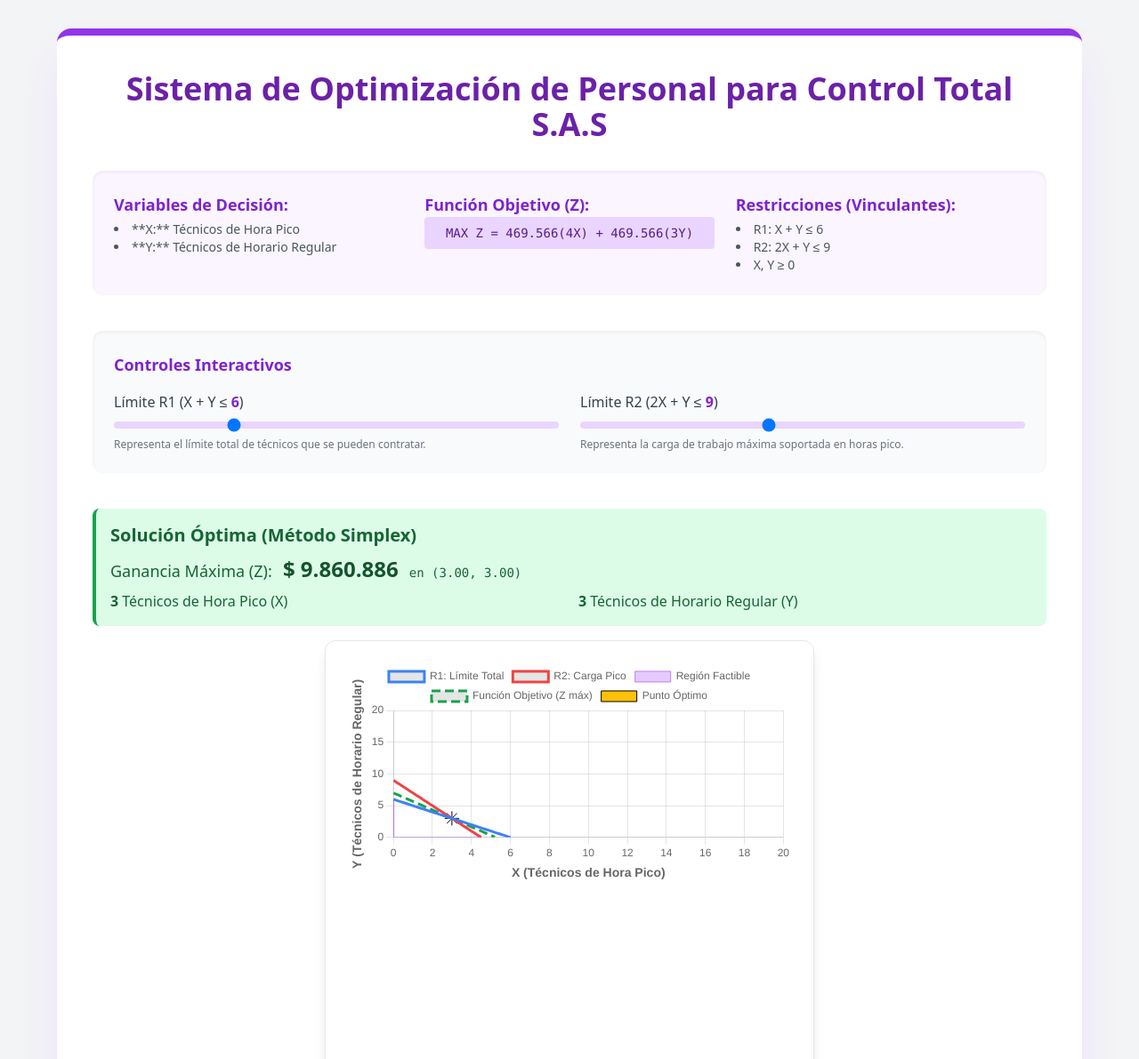
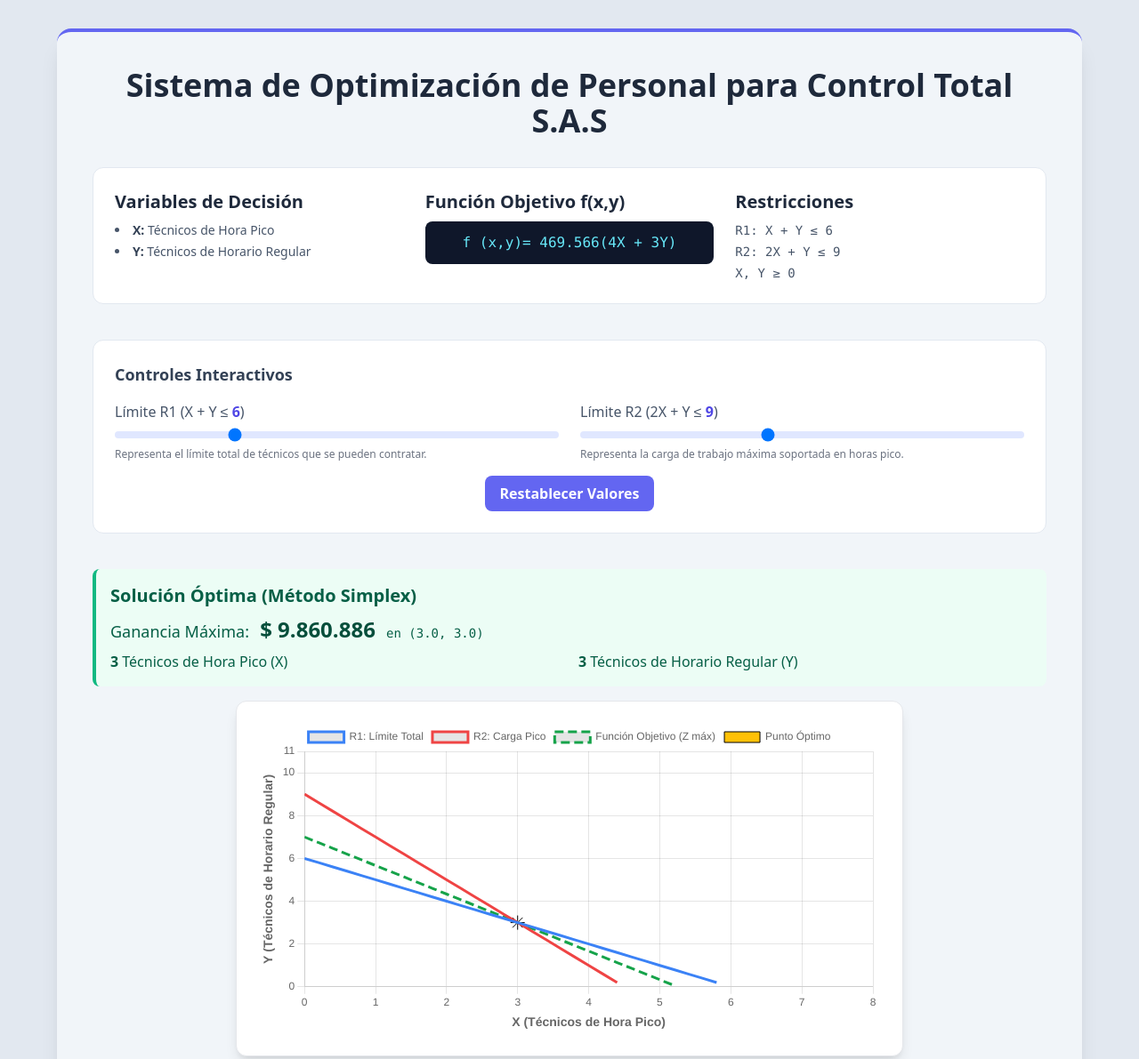
Before and after one commit to VoctorX/Algebra, a plain HTML site: page index.html in a window 1280 px wide. Shown: the top 1191 px of the page at 89% size. Drawn offline with nearby package versions, Linux system fonts and the light colour scheme.

Commit message:
Add files via upload

```diff
--- a/index.html
+++ b/index.html
@@ -13,34 +13,33 @@
         /* ESTABILIZACIÓN: Fuerza la relación de aspecto 1:1 para el gráfico */
         #chart-container {
             width: 100%;
-            max-width: 550px;
-            aspect-ratio: 1 / 1;
+            max-width: 750px;
             margin: 0 auto;
         }
     </style>
 </head>
-<body class="bg-gray-100 p-4 md:p-8 font-sans">
+<body class="bg-slate-200 p-4 md:p-8 font-sans">
 
-    <div class="max-w-6xl mx-auto bg-white shadow-2xl shadow-purple-200 rounded-2xl p-6 md:p-10 border-t-8 border-purple-600">
-        <h1 class="text-3xl md:text-4xl font-extrabold text-purple-800 text-center mb-8">Sistema de Optimización de Personal para Control Total S.A.S</h1>
+    <div class="max-w-6xl mx-auto bg-slate-100 shadow-xl rounded-2xl p-6 md:p-10 border-t-4 border-indigo-500">
+        <h1 class="text-3xl md:text-4xl font-bold text-slate-800 text-center mb-8">Sistema de Optimización de Personal para Control Total S.A.S</h1>
 
         <!-- Resumen del Modelo Implementado -->
-        <div class="bg-purple-50 p-6 rounded-xl shadow-inner mb-10">
+        <div class="bg-white border border-slate-200 rounded-xl p-6 mb-10">
             <div class="grid grid-cols-1 md:grid-cols-3 gap-6 text-sm">
                 <div>
-                    <h3 class="font-semibold text-lg text-purple-700">Variables de Decisión:</h3>
-                    <ul class="list-disc list-inside mt-1 text-gray-600">
-                        <li>**X:** Técnicos de Hora Pico</li>
-                        <li>**Y:** Técnicos de Horario Regular</li>
+                    <h3 class="font-bold text-xl text-slate-800">Variables de Decisión</h3>
+                    <ul class="list-disc list-inside mt-2 text-slate-600 space-y-1">
+                        <li><span class="font-semibold text-slate-700">X:</span> Técnicos de Hora Pico</li>
+                        <li><span class="font-semibold text-slate-700">Y:</span> Técnicos de Horario Regular</li>
                     </ul>
                 </div>
                 <div>
-                    <h3 class="font-semibold text-lg text-purple-700">Función Objetivo (Z):</h3>
-                    <p class="bg-purple-200 text-purple-900 p-2 rounded font-mono text-center">MAX Z = 469.566(4X) + 469.566(3Y)</p>
+                    <h3 class="font-bold text-xl text-slate-800">Función Objetivo f(x,y)</h3>
+                    <p class="bg-slate-900 text-cyan-300 p-3 mt-2 rounded-lg font-mono text-center text-base">f (x,y)= 469.566(4X + 3Y)</p>
                 </div>
                 <div>
-                    <h3 class="font-semibold text-lg text-purple-700">Restricciones (Vinculantes):</h3>
-                    <ul class="list-disc list-inside mt-1 text-gray-600">
+                    <h3 class="font-bold text-xl text-slate-800">Restricciones</h3>
+                    <ul class="mt-2 text-slate-600 space-y-1 font-mono">
                         <li id="restriction1Text">R1: X + Y ≤ 6</li>
                         <li id="restriction2Text">R2: 2X + Y ≤ 9</li>
                         <li>X, Y ≥ 0</li>
@@ -50,24 +49,27 @@
         </div>
 
         <!-- Controles Interactivos -->
-        <div class="bg-gray-50 p-6 rounded-xl shadow-inner mb-10">
-            <h3 class="font-semibold text-lg text-purple-700 mb-4">Controles Interactivos</h3>
+        <div class="bg-white p-6 rounded-xl border border-slate-200 mb-10">
+            <h3 class="font-semibold text-lg text-slate-700 mb-4">Controles Interactivos</h3>
             <div class="grid grid-cols-1 md:grid-cols-2 gap-6">
                 <div>
-                    <label for="r1Slider" class="block text-gray-700 font-medium">Límite R1 (X + Y ≤ <span id="r1Value" class="font-bold text-purple-700">6</span>)</label>
-                    <input id="r1Slider" type="range" min="1" max="20" value="6" class="w-full h-2 bg-purple-200 rounded-lg appearance-none cursor-pointer">
+                    <label for="r1Slider" class="block text-slate-600 font-medium">Límite R1 (X + Y ≤ <span id="r1Value" class="font-bold text-indigo-600">6</span>)</label>
+                    <input id="r1Slider" type="range" min="1" max="20" value="6" class="w-full h-2 bg-indigo-100 rounded-lg appearance-none cursor-pointer">
                     <p id="r1Context" class="text-xs text-gray-500 mt-1">Representa el límite total de técnicos que se pueden contratar.</p>
                 </div>
                 <div>
-                    <label for="r2Slider" class="block text-gray-700 font-medium">Límite R2 (2X + Y ≤ <span id="r2Value" class="font-bold text-purple-700">9</span>)</label>
-                    <input id="r2Slider" type="range" min="1" max="20" value="9" class="w-full h-2 bg-purple-200 rounded-lg appearance-none cursor-pointer">
+                    <label for="r2Slider" class="block text-slate-600 font-medium">Límite R2 (2X + Y ≤ <span id="r2Value" class="font-bold text-indigo-600">9</span>)</label>
+                    <input id="r2Slider" type="range" min="1" max="20" value="9" class="w-full h-2 bg-indigo-100 rounded-lg appearance-none cursor-pointer">
                     <p id="r2Context" class="text-xs text-gray-500 mt-1">Representa la carga de trabajo máxima soportada en horas pico.</p>
                 </div>
+            </div>
+            <div class="text-center mt-4">
+                <button id="resetButton" class="bg-indigo-500 hover:bg-indigo-600 text-white font-bold py-2 px-4 rounded-lg transition-colors">Restablecer Valores</button>
             </div>
         </div>
 
         <!-- Panel de Resultados -->
-        <div class="bg-green-100 border-l-4 border-green-600 text-green-800 p-4 rounded-lg mb-4" role="alert">
+        <div class="bg-emerald-50 border-l-4 border-emerald-500 text-emerald-800 p-4 rounded-lg mb-4" role="alert">
             <p class="font-bold text-xl">Solución Óptima (Método Simplex)</p>
             <div id="resultadoTexto" class="mt-2 grid grid-cols-1 md:grid-cols-2 gap-x-4 gap-y-2">
                 <!-- El contenido se inyectará aquí desde JavaScript -->
@@ -81,43 +83,33 @@
     </div>
 
     <script>
-        let simplexChartInstance = null; // Variable global para la instancia del gráfico
+        let simplexChartInstance = null; // Almacena la instancia del gráfico para su posterior manipulación.
 
-        // CONSTANTES DEL MODELO
+        // Definición de las constantes fundamentales del modelo de negocio.
         const C_BASE = 469566;
         const C_X_REL = 4;
         const C_Y_REL = 3;
 
-        // Función para calcular intersección (ahora recibe los límites)
+        // Esta función calcula el punto de intersección entre las dos rectas de restricción.
         function calcularInterseccion(r1Limit, r2Limit) {
             const x = r2Limit - r1Limit;
             const y = 2 * r1Limit - r2Limit;
             return { x, y };
         }
 
+        // Esta función verifica si un punto (x, y) cumple con todas las restricciones del problema.
         function esPuntoFactible(x, y, r1Limit, r2Limit) {
             return (
-                x >= 0 && y >= 0 &&           // No negatividad
-                x + y <= r1Limit &&          // R1
-                2*x + y <= r2Limit           // R2
+                x >= 0 && y >= 0 &&           // Se asegura que las variables de decisión no sean negativas.
+                x + y <= r1Limit &&          // Valida el cumplimiento de la primera restricción.
+                2*x + y <= r2Limit           // Valida el cumplimiento de la segunda restricción.
             );
         }
 
-        // Función para evaluar Z en un punto
-        function evaluarZ(x, y) {
-            return C_BASE * (C_X_REL * x + C_Y_REL * y);
-        }
-
-        /**
-         * Resuelve un problema de programación lineal usando el Método Simplex.
-         * Asume un problema de maximización con restricciones <=.
-         * @returns {{x: number, y: number, z: number}} El punto óptimo y el valor máximo de Z.
-         */
+        // Implementación del Método Simplex para resolver el problema de programación lineal.
         function solveWithSimplex(r1Limit, r2Limit) {
-            // 1. Configurar el Tableau Simplex Inicial
-            // Z - (C_X_REL*C_BASE)X - (C_Y_REL*C_BASE)Y = 0
-            // X + Y + s1 = r1Limit
-            // 2X + Y + s2 = r2Limit
+            // Paso 1: Se configura la matriz inicial, conocida como Tableau Simplex,
+            // convirtiendo las inecuaciones en ecuaciones con variables de holgura (s1, s2).
             let tableau = [
                 // Z,  X,                Y,                s1, s2, Solución
                 [1, -(C_X_REL * C_BASE), -(C_Y_REL * C_BASE), 0,  0,  0],        // Fila Z (Función Objetivo)
@@ -125,23 +117,23 @@
                 [0, 2,                1,                0,  1,  r2Limit]  // Fila s2 (Restricción 2)
             ];
 
-            const MAX_ITERATIONS = 10; // Para evitar bucles infinitos
+            const MAX_ITERATIONS = 10; // Se establece un límite de iteraciones para prevenir bucles infinitos.
             for (let iter = 0; iter < MAX_ITERATIONS; iter++) {
-                // 2. Encontrar la columna pivote (el más negativo en la fila Z)
+                // Paso 2: Se busca la columna pivote, que corresponde al valor más negativo en la fila Z.
                 const zRow = tableau[0];
                 let pivotColIndex = -1;
                 let minZValue = 0;
-                for (let j = 1; j < zRow.length - 1; j++) { // Ignorar Z y Solución
+                for (let j = 1; j < zRow.length - 1; j++) { // Se examinan solo las columnas de las variables de decisión.
                     if (zRow[j] < minZValue) {
                         minZValue = zRow[j];
                         pivotColIndex = j;
                     }
                 }
 
-                // 3. Si no hay negativos, hemos llegado a la solución óptima
+                // Paso 3: Si no existen valores negativos en la fila Z, se ha alcanzado la solución óptima.
                 if (pivotColIndex === -1) break;
 
-                // 4. Encontrar la fila pivote (menor ratio positivo)
+                // Paso 4: Se determina la fila pivote calculando el ratio entre la solución y la columna pivote.
                 let pivotRowIndex = -1;
                 let minRatio = Infinity;
                 for (let i = 1; i < tableau.length; i++) {
@@ -155,13 +147,13 @@
                     }
                 }
 
-                // 5. Realizar el pivoteo
+                // Paso 5: Se realizan las operaciones de fila para pivotar sobre el elemento seleccionado.
                 const pivotElement = tableau[pivotRowIndex][pivotColIndex];
-                // Normalizar la fila pivote
+                // Se normaliza la fila pivote dividiéndola por el elemento pivote.
                 for (let j = 0; j < tableau[pivotRowIndex].length; j++) {
                     tableau[pivotRowIndex][j] /= pivotElement;
                 }
-                // Hacer ceros en las otras filas de la columna pivote
+                // Se convierten los demás elementos de la columna pivote en cero mediante operaciones de fila.
                 for (let i = 0; i < tableau.length; i++) {
                     if (i !== pivotRowIndex) {
                         const factor = tableau[i][pivotColIndex];
@@ -175,11 +167,7 @@
             return extractSolutionFromTableau(tableau);
         }
 
-        /**
-         * Extrae los valores de las variables de decisión del tableau final.
-         * @param {number[][]} tableau - El tableau Simplex final.
-         * @returns {{x: number, y: number, z: number}} La solución.
-         */
+        // Procesa el tableau final para identificar los valores de las variables en la solución óptima.
         function extractSolutionFromTableau(tableau) {
             const numRows = tableau.length;
             const numCols = tableau[0].length;
@@ -187,7 +175,7 @@
             let solution = { x: 0, y: 0, z: tableau[0][solutionColIndex] };
 
             // Las variables de decisión son X (col 1) y Y (col 2)
-            for (let j = 1; j <= 2; j++) { // j=1 para X, j=2 para Y
+            for (let j = 1; j <= 2; j++) {
                 let isBasic = false;
                 let pivotRow = -1;
                 let oneCount = 0;
@@ -202,7 +190,7 @@
                     }
                 }
 
-                if (oneCount === 1 && zeroCount === numRows - 2) { // Es una variable básica
+                if (oneCount === 1 && zeroCount === numRows - 2) { // Si la columna es una variable básica, se extrae su valor.
                     if (j === 1) solution.x = tableau[pivotRow][solutionColIndex];
                     if (j === 2) solution.y = tableau[pivotRow][solutionColIndex];
                 }
@@ -210,71 +198,67 @@
             return solution;
         }
 
+        // Esta función actualiza el panel de resultados con la solución encontrada.
+        function mostrarResultados(x, y, z) {
+            document.getElementById('resultadoTexto').innerHTML = `
+                <div class="col-span-2">
+                    <span class="text-lg">Ganancia Máxima:</span>
+                    <span class="font-bold text-2xl text-emerald-900 ml-2">${formatCurrency(z)}</span>
+                    <span class="font-mono text-sm ml-2">en (${x.toFixed(1)}, ${y.toFixed(1)})</span>
+                </div>
+                <div><span class="font-semibold">${x.toFixed(0)}</span> Técnicos de Hora Pico (X)</div>
+                <div><span class="font-semibold">${y.toFixed(0)}</span> Técnicos de Horario Regular (Y)</div>
+            `;
+        }
+
+
+        // Esta función formatea un número como moneda colombiana (COP).
         function formatCurrency(value) {
             return new Intl.NumberFormat('es-CO', { style: 'currency', currency: 'COP', minimumFractionDigits: 0 }).format(value);
         }
 
+        // Implementación de la técnica "Debounce" para optimizar el rendimiento de los sliders.
+        function debounce(func, delay) {
+            let timeout;
+            return function(...args) {
+                const context = this;
+                clearTimeout(timeout);
+                timeout = setTimeout(() => func.apply(context, args), delay);
+            };
+        }
+
+        // Se crea una versión "debounced" de la función de análisis para evitar ejecuciones excesivas.
+        const debouncedUpdate = debounce(updateAnalysis, 250); // El cálculo se ejecuta 250ms después de que el usuario deja de interactuar.
+
+        // Función principal que se ejecuta para actualizar todo el análisis y la visualización.
         function updateAnalysis() {
             const r1Limit = parseFloat(document.getElementById('r1Slider').value);
             const r2Limit = parseFloat(document.getElementById('r2Slider').value);
 
-            // Actualizar etiquetas de los sliders
+            // Se actualizan las etiquetas de la interfaz con los valores actuales de los sliders.
             document.getElementById('r1Value').textContent = r1Limit;
             document.getElementById('r2Value').textContent = r2Limit;
 
-            // Actualizar texto de las restricciones en el resumen
+            // Se actualiza dinámicamente el texto de las restricciones en el resumen del modelo.
             document.getElementById('restriction1Text').textContent = `R1: X + Y ≤ ${r1Limit}`;
             document.getElementById('restriction2Text').textContent = `R2: 2X + Y ≤ ${r2Limit}`;
 
-            // --- CÁLCULO DE VÉRTICES Y ÓPTIMO ---
-            const puntoCruce = calcularInterseccion(r1Limit, r2Limit);
-
-            const vertices = [
-                {x: 0, y: 0},
-                {x: r2Limit / 2, y: 0},
-                puntoCruce,
-                {x: 0, y: r1Limit}
-            ].filter(p => esPuntoFactible(p.x, p.y, r1Limit, r2Limit)); // Filtrar solo los vértices válidos
-
-            const solucionSimplex = solveWithSimplex(r1Limit, r2Limit);
-            const xOptimo = solucionSimplex.x;
-            const yOptimo = solucionSimplex.y;
-            const valorOptimo = solucionSimplex.z;
-
-            document.getElementById('resultadoTexto').innerHTML = `
-                <div class="col-span-2">
-                    <span class="text-lg">Ganancia Máxima (Z):</span>
-                    <span class="font-bold text-2xl text-green-900 ml-2">${formatCurrency(valorOptimo)}</span>
-                    <span class="font-mono text-sm ml-2">en (${xOptimo.toFixed(2)}, ${yOptimo.toFixed(2)})</span>
-                </div>
-                <div><span class="font-semibold">${xOptimo.toFixed(0)}</span> Técnicos de Hora Pico (X)</div>
-                <div><span class="font-semibold">${yOptimo.toFixed(0)}</span> Técnicos de Horario Regular (Y)</div>
-            `;
-
-            const valorRelativoOptimo = C_X_REL * xOptimo + C_Y_REL * yOptimo;
-
-            // --- PREPARACIÓN DE DATOS PARA EL GRÁFICO ---
-            const MAX_AXIS = 20;
+            // Se preparan los datos necesarios para la construcción del gráfico.
+            const maxX = Math.max(r1Limit, r2Limit / 2) + 2; // Límite dinámico para el eje X
+            const maxY = Math.max(r1Limit, r2Limit) + 2;     // Límite dinámico para el eje Y
             const r1Points = [], r2Points = [], foLinePoints = [];
 
-            for(let x = 0; x <= MAX_AXIS; x += 0.1) {
+            // Se generan los puntos para las líneas de restricción.
+            for(let x = 0; x <= maxX; x += 0.2) { // Iterar hasta el máximo de X
                 let y1 = r1Limit - x;
                 if (y1 >= 0) r1Points.push({x: x, y: y1});
 
                 let y2 = r2Limit - 2 * x;
                 if (y2 >= 0) r2Points.push({x: x, y: y2});
-
-                let y_fo = (valorRelativoOptimo - C_X_REL * x) / C_Y_REL;
-                if (y_fo >= 0) foLinePoints.push({x: x, y: y_fo});
             }
 
-            // --- CREACIÓN DEL GRÁFICO ---
-            if (simplexChartInstance) {
-                simplexChartInstance.destroy(); // Destruir el gráfico anterior
-            }
-            const ctx = document.getElementById('simplexChart').getContext('2d');
-
-            simplexChartInstance = new Chart(ctx, {
+            // Se define la configuración base del gráfico que se mostrará.
+            const chartConfig = {
                 type: 'scatter',
                 data: {
                     datasets: [
@@ -293,35 +277,6 @@
                             borderWidth: 3,
                             showLine: true,
                             pointRadius: 0
-                        },
-                        {
-                            label: 'Región Factible',
-                            data: vertices.concat(vertices[0]), // Cerrar el polígono
-                            backgroundColor: 'rgba(168, 85, 247, 0.3)',
-                            borderColor: 'rgba(168, 85, 247, 0.7)',
-                            borderWidth: 1,
-                            fill: true,
-                            showLine: true,
-                            tension: 0,
-                            pointRadius: 0
-                        },
-                        {
-                            label: 'Función Objetivo (Z máx)',
-                            data: foLinePoints,
-                            borderColor: 'rgb(22, 163, 74)',
-                            borderWidth: 3,
-                            borderDash: [10, 5],
-                            showLine: true,
-                            pointRadius: 0
-                        },
-                        {
-                            label: 'Punto Óptimo',
-                            data: [{x: xOptimo, y: yOptimo, label: `Óptimo (${xOptimo}, ${yOptimo})`}],
-                            backgroundColor: 'rgb(255, 193, 7)',
-                            borderColor: 'rgb(0, 0, 0)',
-                            borderWidth: 1,
-                            pointRadius: 8,
-                            pointStyle: 'star'
                         }
                     ]
                 },
@@ -334,7 +289,7 @@
                             callbacks: {
                                 label: function(context) {
                                     if (context.dataset.label === 'Punto Óptimo') {
-                                        return `Óptimo: (${context.parsed.x.toFixed(2)}, ${context.parsed.y.toFixed(2)}) - Z = ${formatCurrency(valorOptimo)}`;
+                                        return `Óptimo: (${context.parsed.x.toFixed(2)}, ${context.parsed.y.toFixed(2)})`;
                                     }
                                     return `${context.dataset.label}: (${context.parsed.x.toFixed(2)}, ${context.parsed.y.toFixed(2)})`;
                                 }
@@ -342,18 +297,72 @@
                         }
                     },
                     scales: {
-                        x: { min: 0, max: MAX_AXIS, title: { display: true, text: 'X (Técnicos de Hora Pico)', font: { size: 14, weight: 'bold' } } },
-                        y: { min: 0, max: MAX_AXIS, title: { display: true, text: 'Y (Técnicos de Horario Regular)', font: { size: 14, weight: 'bold' } } }
+                        x: { min: 0, max: maxX, title: { display: true, text: 'X (Técnicos de Hora Pico)', font: { size: 14, weight: 'bold' } } },
+                        y: { min: 0, max: maxY, title: { display: true, text: 'Y (Técnicos de Horario Regular)', font: { size: 14, weight: 'bold' } } }
                     }
                 }
-            });
+            };
+
+            // Se inicia la lógica de solución y la actualización de la interfaz de usuario.
+            const puntoCruce = calcularInterseccion(r1Limit, r2Limit);
+
+            // Se verifica si existe una solución factible con las restricciones actuales.
+            if (!esPuntoFactible(puntoCruce.x, puntoCruce.y, r1Limit, r2Limit)) {
+                document.getElementById('resultadoTexto').innerHTML = `<p class="text-red-600 font-bold text-lg col-span-2">No existe una solución óptima con los límites actuales. Las restricciones son inconsistentes.</p>`;
+            } else {
+                // Si hay solución, se ejecuta el Simplex y se muestran los resultados.
+                const solucionSimplex = solveWithSimplex(r1Limit, r2Limit);
+                const xOptimo = solucionSimplex.x;
+                const yOptimo = solucionSimplex.y;
+                const valorOptimo = solucionSimplex.z;
+
+                mostrarResultados(xOptimo, yOptimo, valorOptimo);
+
+                // Se añaden al gráfico los elementos visuales de la solución, como la función objetivo y el punto óptimo.
+                const valorRelativoOptimo = C_X_REL * xOptimo + C_Y_REL * yOptimo;
+                for(let x = 0; x <= maxX; x += 0.2) { // Iterar hasta el máximo de X
+                    let y_fo = (valorRelativoOptimo - C_X_REL * x) / C_Y_REL;
+                    if (y_fo >= 0) foLinePoints.push({x: x, y: y_fo});
+                }
+
+                chartConfig.data.datasets.push({
+                    label: 'Función Objetivo (Z máx)',
+                    data: foLinePoints,
+                    borderColor: 'rgb(22, 163, 74)',
+                    borderWidth: 3,
+                    borderDash: [10, 5],
+                    showLine: true,
+                    pointRadius: 0
+                });
+                chartConfig.data.datasets.push({
+                    label: 'Punto Óptimo',
+                    data: [{x: xOptimo, y: yOptimo}],
+                    backgroundColor: 'rgb(255, 193, 7)',
+                    borderColor: 'rgb(0, 0, 0)',
+                    borderWidth: 1,
+                    pointRadius: 8,
+                    pointStyle: 'star'
+                });
+            }
+
+            // Finalmente, se renderiza el gráfico en la interfaz.
+            if (simplexChartInstance) simplexChartInstance.destroy();
+            const ctx = document.getElementById('simplexChart').getContext('2d');
+            simplexChartInstance = new Chart(ctx, chartConfig);
         }
 
-        // Event Listeners para los sliders
-        document.getElementById('r1Slider').addEventListener('input', updateAnalysis);
-        document.getElementById('r2Slider').addEventListener('input', updateAnalysis);
+        // Se asignan los eventos de interacción a los elementos de la interfaz.
+        document.getElementById('r1Slider').addEventListener('input', debouncedUpdate);
+        document.getElementById('r2Slider').addEventListener('input', debouncedUpdate);
 
-        // Carga inicial
+        // Evento para el botón que restablece los valores a su estado inicial.
+        document.getElementById('resetButton').addEventListener('click', () => {
+            document.getElementById('r1Slider').value = 6;
+            document.getElementById('r2Slider').value = 9;
+            document.getElementById('r1Slider').dispatchEvent(new Event('input'));
+        });
+
+        // Se ejecuta un análisis inicial al cargar la página por primera vez.
         window.onload = updateAnalysis;
     </script>
 </body>
```
